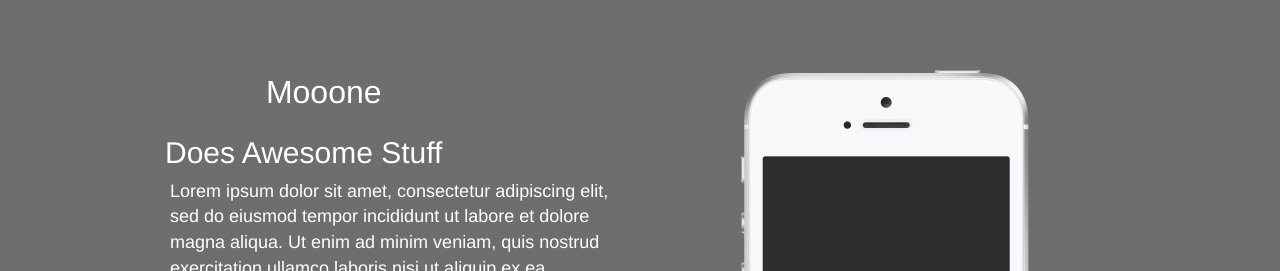
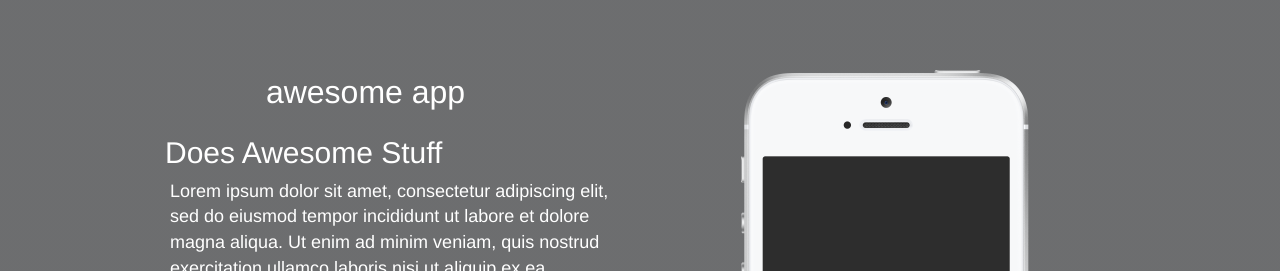
Before and after one commit to joshbuchea/awesome-app-landing-page, a Jekyll site: the page built from index.html, in a window 1280 px wide. Shown: the top 271 px of the page. Built offline with Jekyll 4.4.1, drawn with Linux system fonts in a browser that asks for light colours; nearby versions of some CDN libraries.

Commit message:
Update _config.yml

```diff
--- a/_config.yml
+++ b/_config.yml
@@ -8,8 +8,8 @@
 # General App Info
 #
 app:
-  name: Mooone # REQUIRED - Enter your app name
-  ios_id: 1059159696 # REQUIRED - 10 Digit Numeric App ID (lookup in iTunes Connect)
+  name: awesome app # REQUIRED - Enter your app name
+  ios_id:  # REQUIRED - 10 Digit Numeric App ID (lookup in iTunes Connect)
   android_id: # Optional - Enter Android app id like: com.example.app
 
   icon: # Leave blank to auto-magically populate
```
